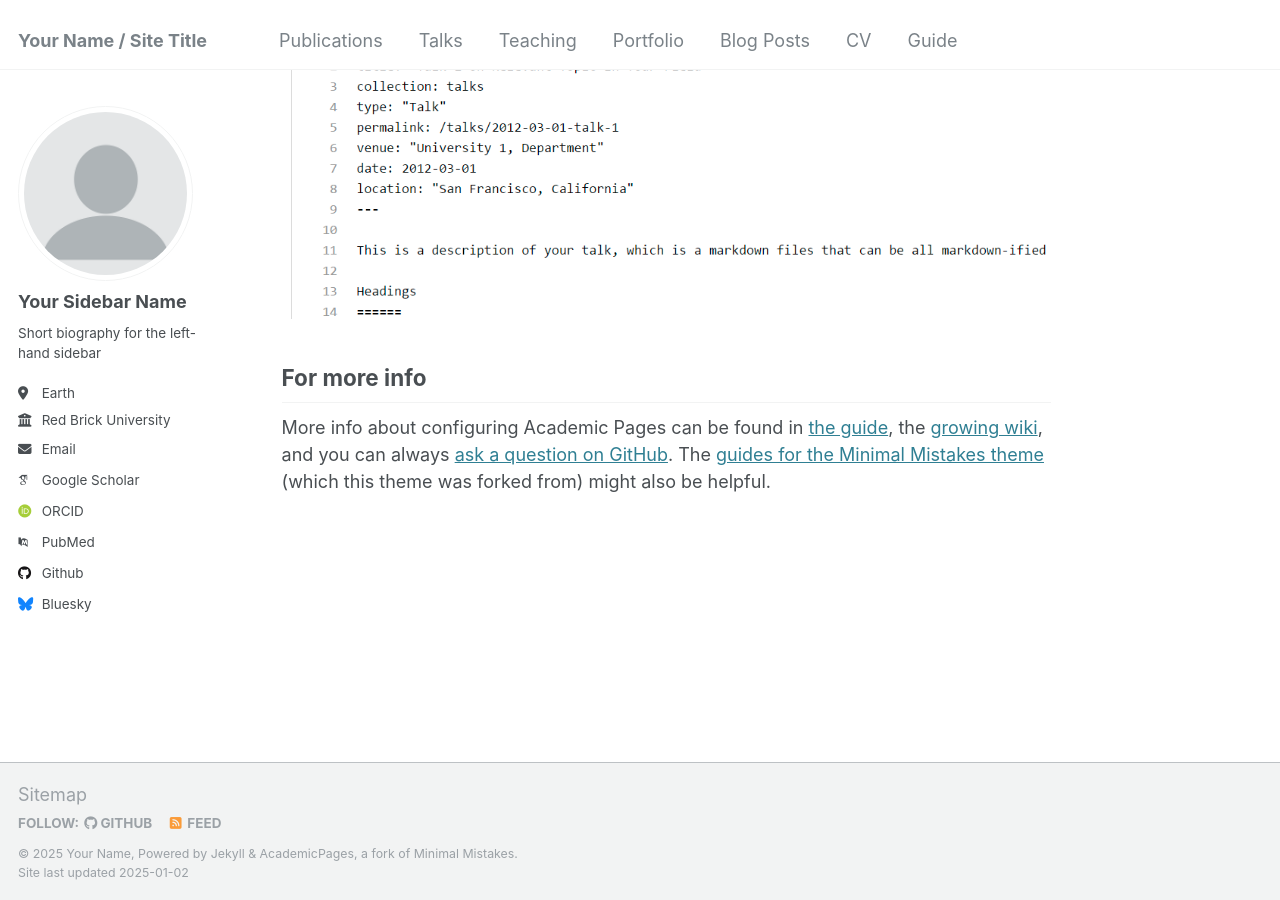
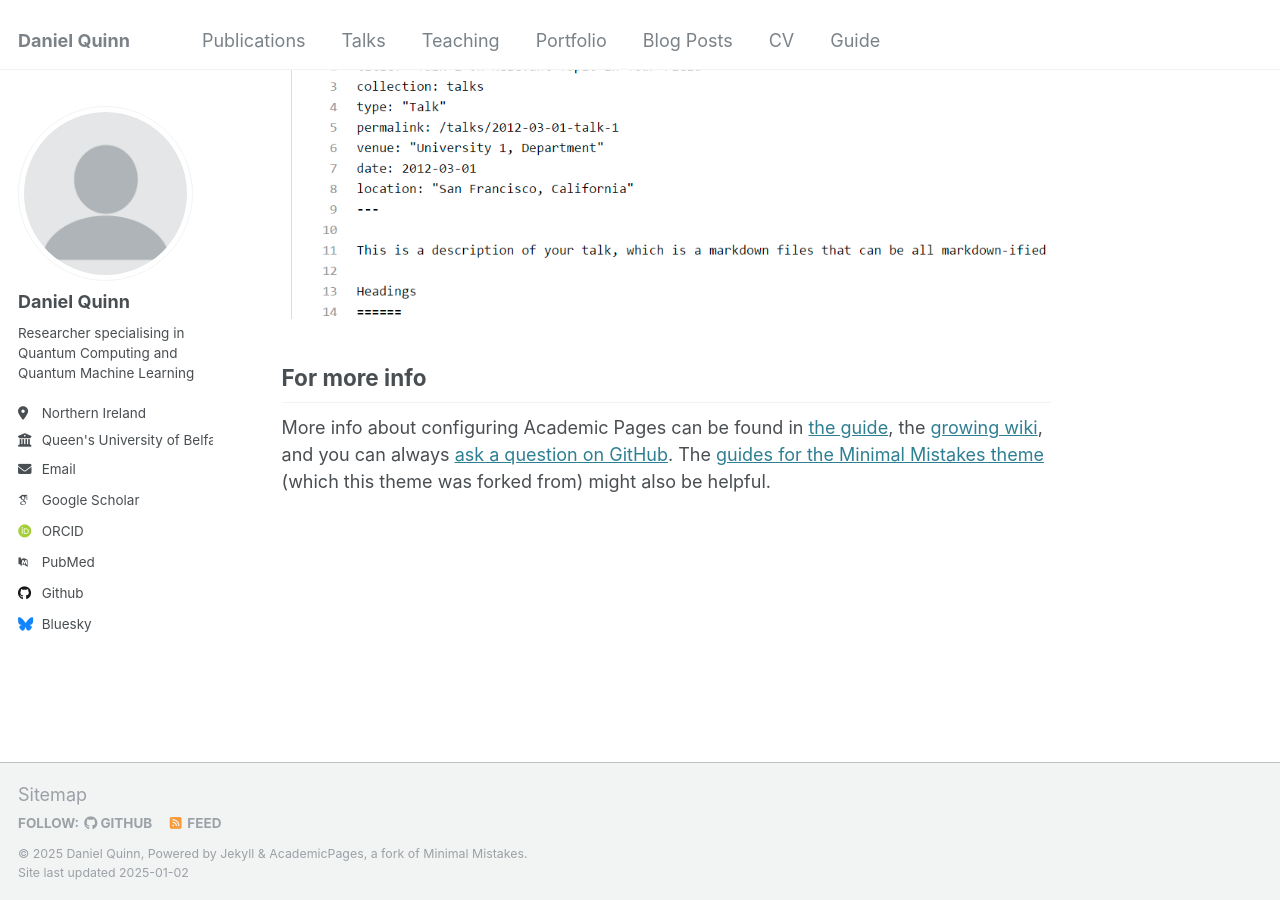
Before and after one commit to DanielQuinn53/danielquinn53.github.io, a Jekyll site: the page built from _pages/about.md, in a window 1280 px wide and 900 px high, scrolled down 2643 px. Built offline with Jekyll 4.4.1, drawn with Linux system fonts in a browser that asks for light colours; some web fonts are replaced.

Commit message:
Update _config.yml

```diff
--- a/_config.yml
+++ b/_config.yml
@@ -8,10 +8,10 @@
 
 # Basic Site Settings
 locale                   : "en-US"
-title                    : "Your Name / Site Title"
+title                    : "Daniel Quinn"
 title_separator          : "-"
-name                     : &name "Your Name"
-description              : &description "personal description"
+name                     : &name "Daniel Quinn"
+description              : &description "Physists with QUB"
 url                      : https://academicpages.github.io # the base hostname & protocol for your site e.g. "https://[your GitHub username].github.io"
 baseurl                  : "" # the subpath of your site, e.g. "/blog"
 repository               : "academicpages/academicpages.github.io"
@@ -22,13 +22,13 @@ repository               : "academicpages/academicpages.github.io"
 author:
   # Biographic information
   avatar           : "profile.png"
-  name             : "Your Sidebar Name"
+  name             : "Daniel Quinn"
   pronouns         : # example: "she/her"
-  bio              : "Short biography for the left-hand sidebar"
-  location         : "Earth"
-  employer         : "Red Brick University"
+  bio              : "Researcher specialising in Quantum Computing and Quantum Machine Learning"
+  location         : "Northern Ireland"
+  employer         : "Queen's University of Belfast"
   uri              : # URL
-  email            : "none@example.org"
+  email            : "dquinn53@qub.ac.uk"
 
   # Academic websites
   arxiv            : # URL - Update with the correct link to your profile
```
